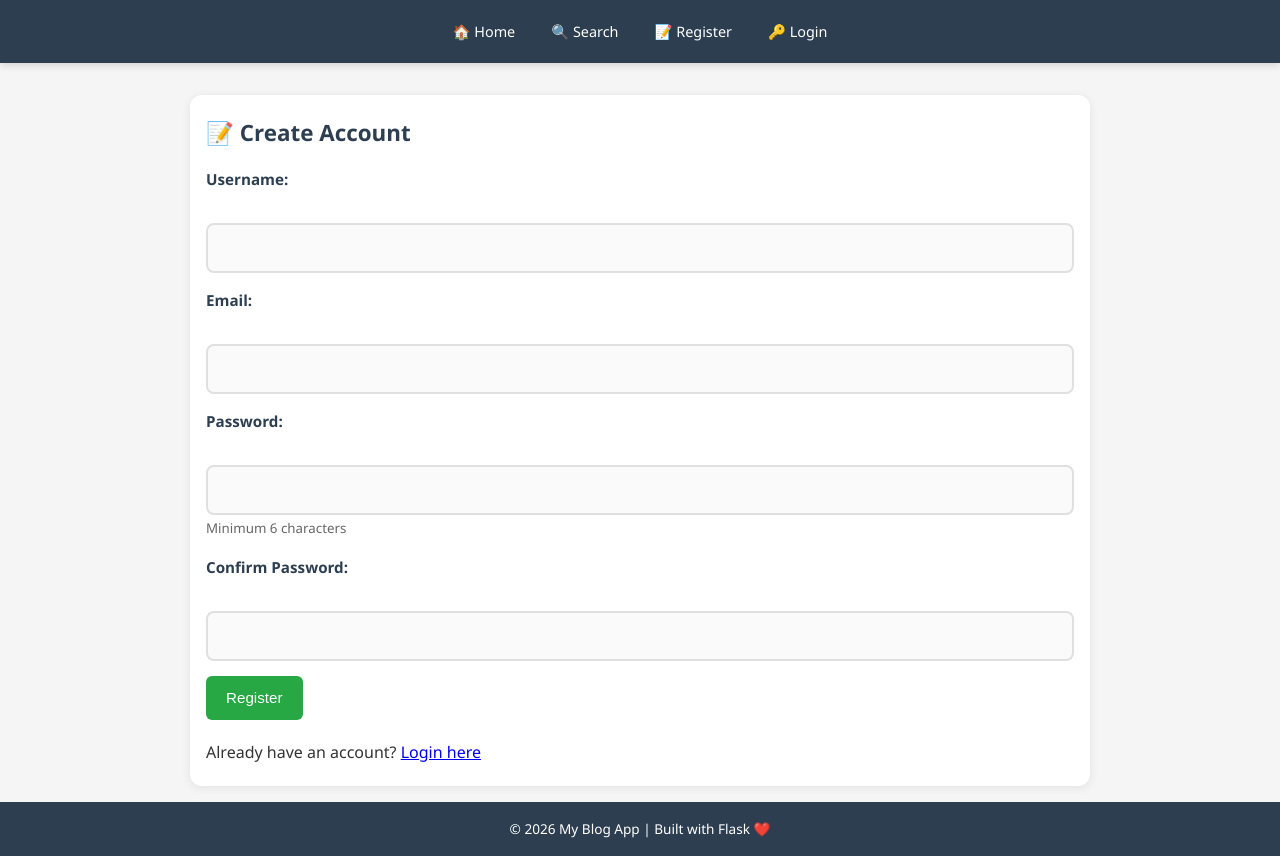
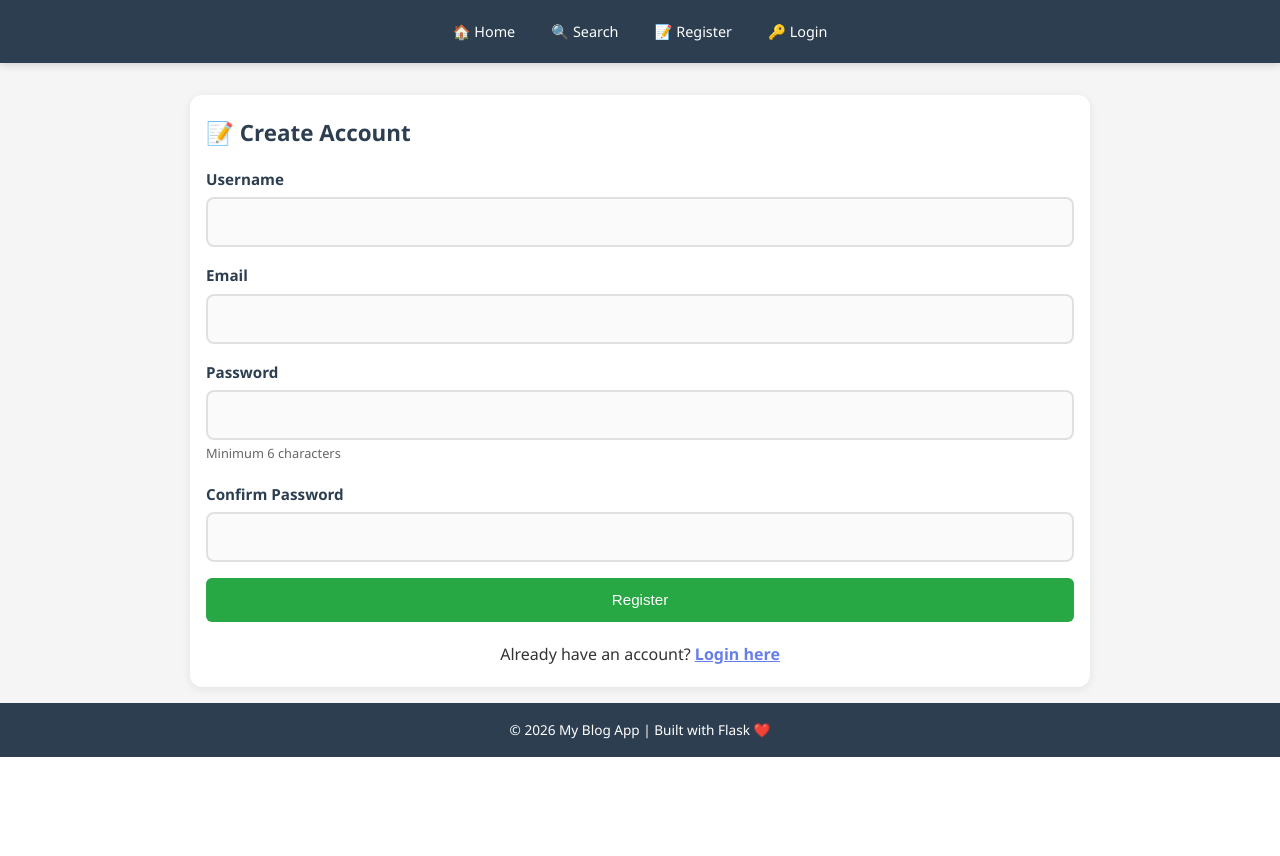
Before and after one commit to guyodika6891-lgtm/blog_app, a Flask app: page /register in a window 1280 px wide. Shown: the part 121-977 px from the top of the page. After the commit the page ends 878 px from the top, so only its background shows below. Run offline with Flask 3, Linux system fonts and the light colour scheme.

Commit message:
Refactor registration form layout and styles

```diff
--- a/templates/register.html
+++ b/templates/register.html
@@ -6,31 +6,31 @@
     <h2>📝 Create Account</h2>
 
     <form method="POST">
-        <div style="margin-bottom: 15px;">
-            <label for="username">Username:</label><br>
+        <div class="form-group">
+            <label for="username">Username</label>
             <input type="text" id="username" name="username" value="{{ username or '' }}" required>
         </div>
 
-        <div style="margin-bottom: 15px;">
-            <label for="email">Email:</label><br>
+        <div class="form-group">
+            <label for="email">Email</label>
             <input type="email" id="email" name="email" value="{{ email or '' }}" required>
         </div>
 
-        <div style="margin-bottom: 15px;">
-            <label for="password">Password:</label><br>
+        <div class="form-group">
+            <label for="password">Password</label>
             <input type="password" id="password" name="password" required>
-            <small style="color: #666;">Minimum 6 characters</small>
+            <small style="color: #666; font-size: 0.8rem;">Minimum 6 characters</small>
         </div>
 
-        <div style="margin-bottom: 15px;">
-            <label for="confirm_password">Confirm Password:</label><br>
+        <div class="form-group">
+            <label for="confirm_password">Confirm Password</label>
             <input type="password" id="confirm_password" name="confirm_password" required>
         </div>
 
-        <button type="submit" class="btn btn-success">Register</button>
+        <button type="submit" class="btn btn-success" style="width: 100%;">Register</button>
     </form>
 
-    <p style="margin-top: 20px;">
-        Already have an account? <a href="{{ url_for('login') }}">Login here</a>
+    <p class="text-center mt-20">
+        Already have an account? <a href="{{ url_for('login') }}" style="color: #667eea; font-weight: 600;">Login here</a>
     </p>
 {% endblock %}
```
